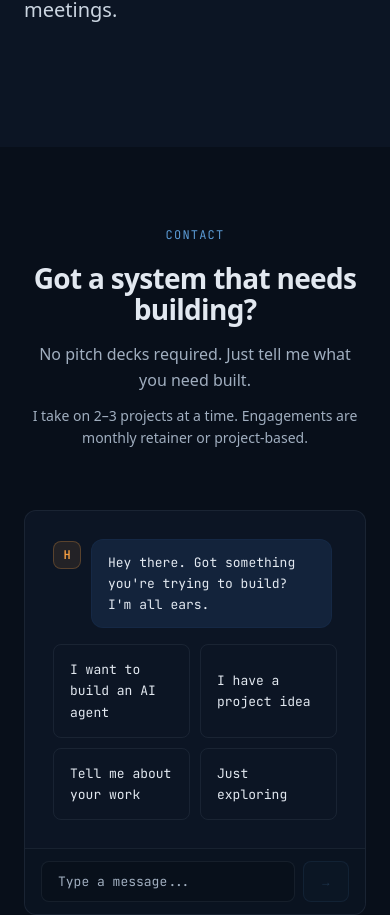
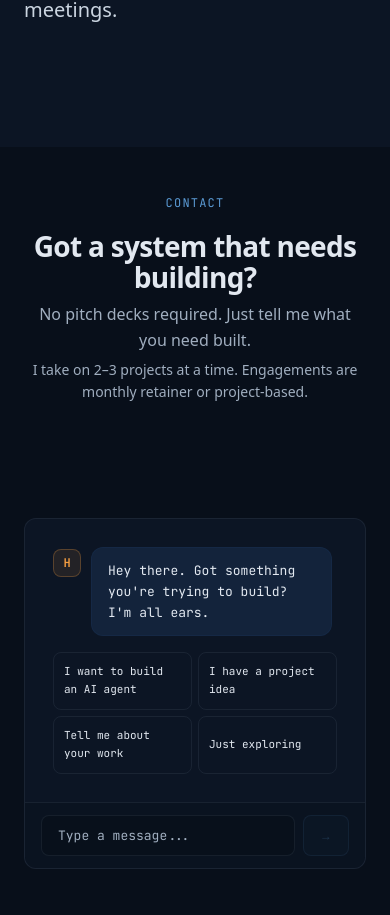
Before and after one commit to hershey-g/hersheyg.com, a Next.js app: page / in a window 390 px wide. Shown: the part 4252-5167 px from the top of the page. Built offline with nearby package versions, Linux system fonts and the light colour scheme.

Commit message:
fix: tighten mobile contact section spacing and shrink suggestion chips
Reduce header padding, margins, and scroll offset on mobile so the chat
widget is visible after tapping "Let's Talk". Shrink suggestion chip
padding, font size, and border radius below the sm breakpoint.

```diff
--- a/src/components/IntakeAgent.tsx
+++ b/src/components/IntakeAgent.tsx
@@ -119,13 +119,13 @@ function SuggestionChips({
           transition={{ duration: prefersReducedMotion ? 0 : 0.2, ease: "easeOut" }}
           className="overflow-hidden mt-3"
         >
-          <div className="grid grid-cols-2 gap-2.5">
+          <div className="grid grid-cols-2 gap-1.5 sm:gap-2.5">
             {SUGGESTION_CHIPS.map((chip) => (
               <button
                 key={chip}
                 type="button"
                 onClick={() => onSelect(chip)}
-                className="border border-line rounded-lg px-4 py-3.5 text-left font-mono text-[13px] text-text bg-transparent hover:border-accent-lit/30 transition-colors"
+                className="border border-line rounded-md sm:rounded-lg px-2.5 py-2.5 sm:px-4 sm:py-3.5 text-left font-mono text-[11px] sm:text-[13px] text-text bg-transparent hover:border-accent-lit/30 transition-colors"
               >
                 {chip}
               </button>
@@ -260,17 +260,17 @@ export default function IntakeAgent() {
   return (
     <section
       id="contact"
-      className="min-h-screen flex flex-col bg-bg scroll-mt-20"
+      className="min-h-screen flex flex-col bg-bg scroll-mt-14 sm:scroll-mt-20"
     >
       {/* Section header */}
-      <div className="text-center pt-20 pb-8 px-6 sm:px-12">
+      <div className="text-center pt-12 sm:pt-20 pb-4 sm:pb-8 px-6 sm:px-12">
         <p className="font-mono text-xs tracking-widest uppercase text-accent-lit mb-5">
           {COPY.contact.tag}
         </p>
-        <h2 className="text-[clamp(28px,5vw,52px)] font-extrabold leading-[1.1] tracking-tight mb-4">
+        <h2 className="text-[clamp(28px,5vw,52px)] font-extrabold leading-[1.1] tracking-tight mb-2 sm:mb-4">
           {COPY.contact.heading}
         </h2>
-        <p className="text-base text-dim leading-relaxed max-w-[540px] mx-auto mb-3">
+        <p className="text-base text-dim leading-relaxed max-w-[540px] mx-auto mb-1.5 sm:mb-3">
           {COPY.contact.sub}
         </p>
         <p className="text-sm text-dim leading-relaxed max-w-[540px] mx-auto">
@@ -279,7 +279,7 @@ export default function IntakeAgent() {
       </div>
 
       {/* Chat container */}
-      <div className="flex-1 flex items-center justify-center px-6 pb-12">
+      <div className="flex-1 flex items-center justify-center px-6 pb-6 sm:pb-12">
         <div className="max-w-[680px] w-full bg-bg-2 border border-line rounded-xl overflow-hidden flex flex-col md:h-[420px]">
           {/* Messages area */}
           <div
```
